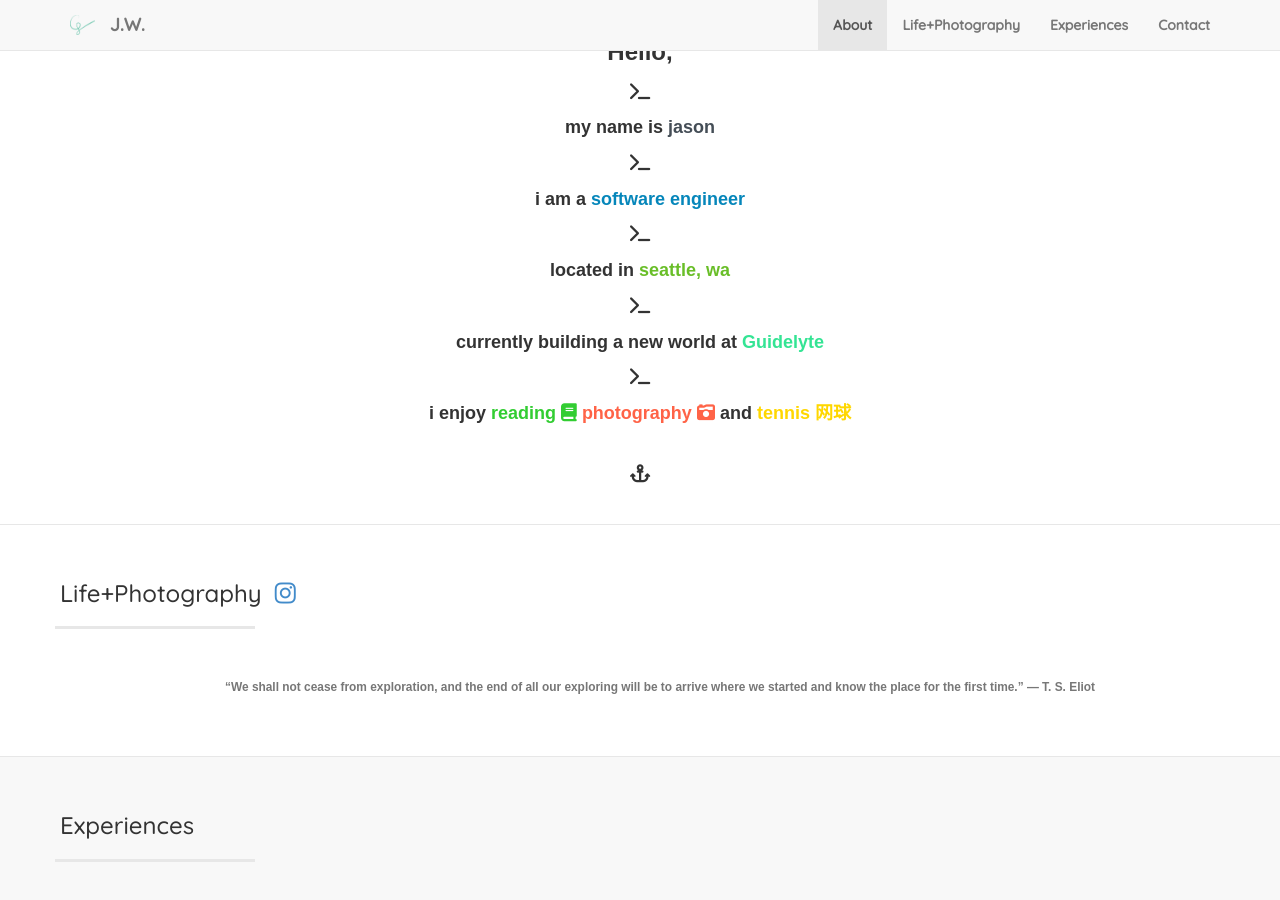
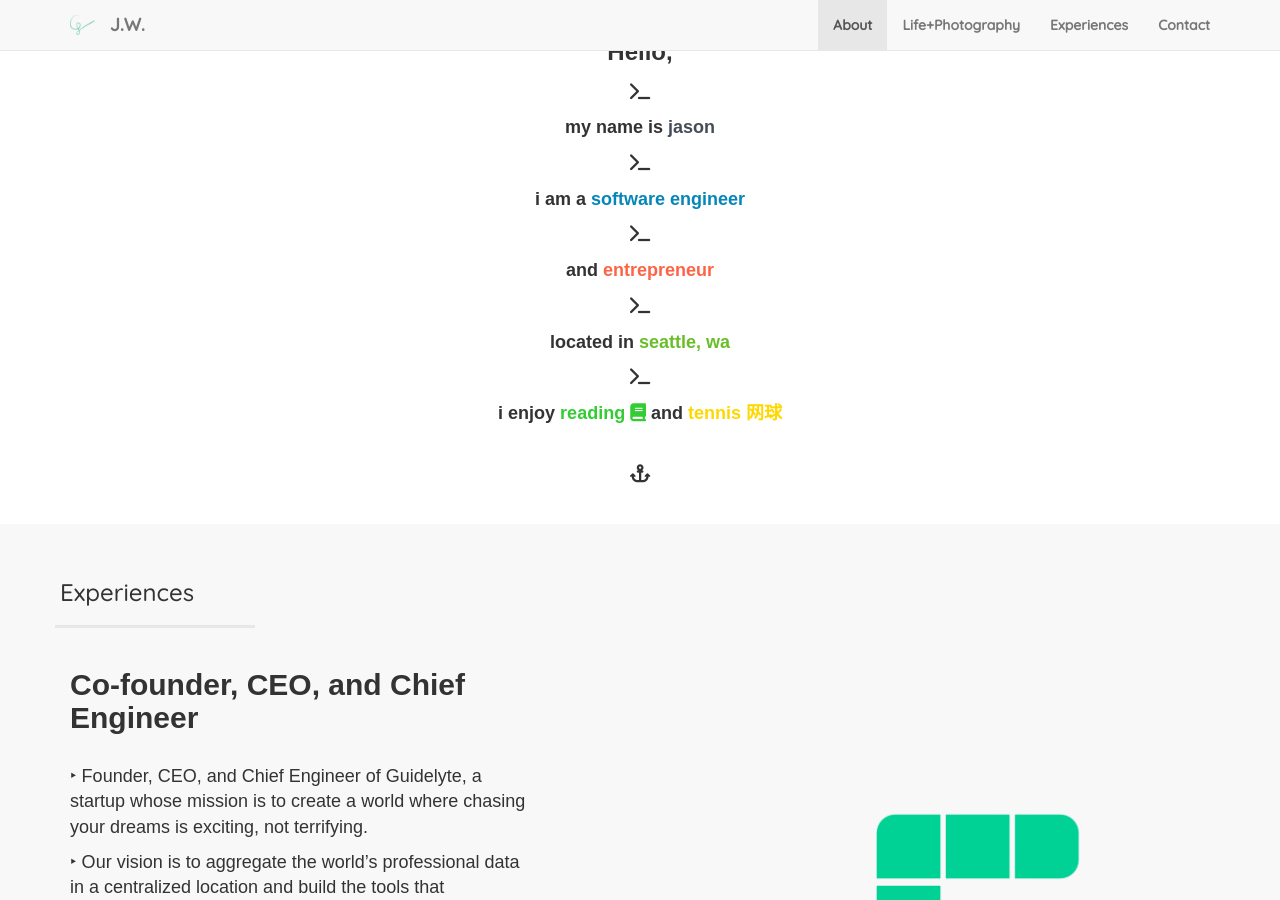
Before and after one commit to jawang94/jawang94.github.io, a Jekyll site: the page built from index.html, in a window 1280 px wide and 900 px high, scrolled down 885 px. Built offline with Jekyll 4.4.1, drawn with Linux system fonts in a browser that asks for light colours; nearby versions of some CDN libraries.

Commit message:
update about

```diff
--- a/_includes/about.html
+++ b/_includes/about.html
@@ -13,19 +13,13 @@
         <p><i class="fa fa-terminal"></i></p>
         <p>i am a <font color="0586BA">software engineer</font></p>
         <p><i class="fa fa-terminal"></i></p>
+        <p>and <font color="Tomato">entrepreneur</font></p>
+        <p><i class="fa fa-terminal"></i></p>
         <p>located in <font color="#69be28">seattle, wa</font></p>
-        <p><i class="fa fa-terminal"></i></p>
-        <p>
-          currently building a new world at
-          <font color="#34E494">Guidelyte</font>
-        </p>
         <p><i class="fa fa-terminal"></i></p>
         i enjoy
         <font color="LimeGreen"
           >reading <i class="fa fa-book" aria-hidden="true"></i
-        ></font>
-        <font color="Tomato"
-          >photography <i class="fa fa-camera-retro" aria-hidden="true"></i
         ></font>
         and
         <font color="gold">tennis 网球</font>
--- a/_includes/instagram.html
+++ b/_includes/instagram.html
@@ -11,7 +11,7 @@
         <div class="clearfix"></div>
       </div>
       <div class="row">
-        <div id="insta_container" style="text-align:center">
+        <div id="insta_container" style="text-align: center">
           <div id="instafeed"></div>
         </div>
       </div>
--- a/_includes/js.html
+++ b/_includes/js.html
@@ -2,7 +2,7 @@
 <script src="js/jquery-1.11.0.js"></script>
 
 <!-- Plugin JavaScript -->
-    <script src="{{ "js/jquery.easing.min.js" | prepend: site.baseurl }}"></script>
+<script src="{{ "js/jquery.easing.min.js" | prepend: site.baseurl }}"></script>
 
 <!-- Bootstrap Core JavaScript -->
 <script src="js/bootstrap.min.js"></script>
--- a/_layouts/default.html
+++ b/_layouts/default.html
@@ -5,8 +5,8 @@
 
     <body>
       {% include header.html %} {% include about.html %} {% include
-      instagram.html %} {% include experiences.html %} {% include contact.html
-      %} {% include footer.html %} {% include js.html %}
+      experiences.html %} {% include contact.html %} {% include footer.html %}
+      {% include js.html %}
     </body>
   </body>
 </html>
```
